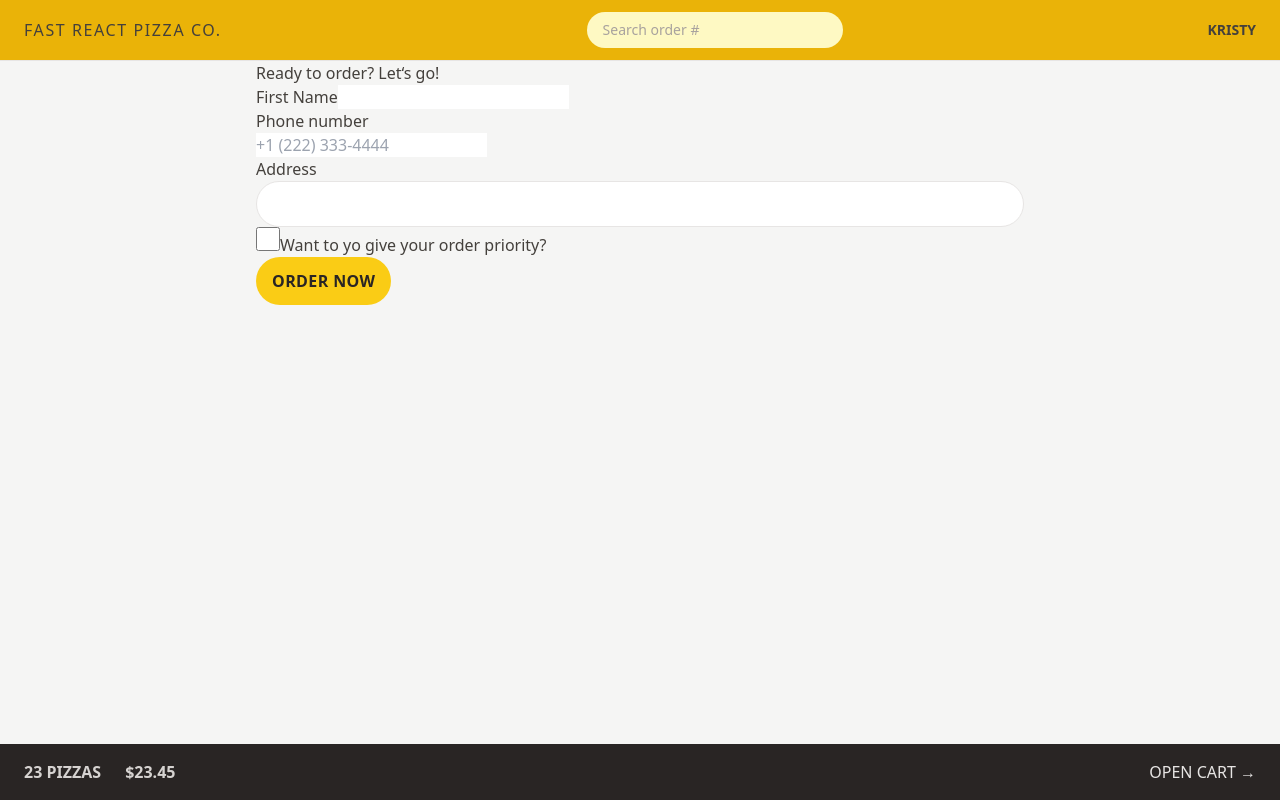
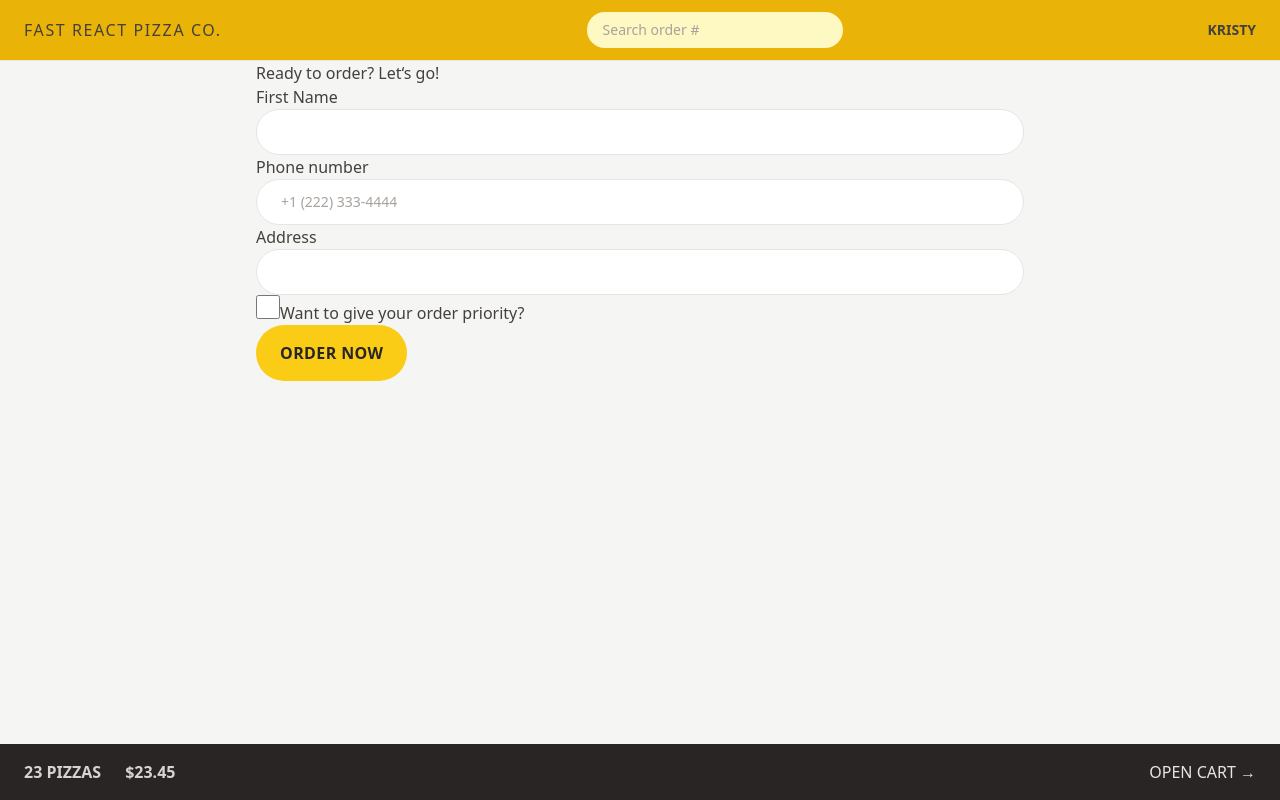
Before and after one commit to m9iv/fast-react-pizza, a React (Vite) app: page /order/new in a window 1280 px wide. Built offline with nearby package versions, Linux system fonts and the light colour scheme.

Commit message:
Reuse long style-names with react components and apply

```diff
--- a/src/features/cart/Cart.jsx
+++ b/src/features/cart/Cart.jsx
@@ -1,4 +1,6 @@
 import { Link } from 'react-router-dom'
+import LinkButton from '../../ui/LinkButton'
+import Button from '../../ui/Button'
 
 const fakeCart = [
   {
@@ -29,14 +31,13 @@
 
   return (
     <div>
-      <Link to="/menu" className="text-sm text-blue-500 hover:text-blue-600">
-        &larr; Back to menu
-      </Link>
+      <LinkButton to="/menu">&larr; Back to menu</LinkButton>
 
       <h2>Your cart, %NAME%</h2>
 
       <div>
-        <Link to="/order/new">Order pizzas</Link>
+        <Button to="/order/new">Order pizzas</Button>
+        {/* <Link to="/order/new">Order pizzas</Link> */}
         <button>Clear cart</button>
       </div>
     </div>
--- a/src/features/order/CreateOrder.jsx
+++ b/src/features/order/CreateOrder.jsx
@@ -1,5 +1,6 @@
 import { Form, redirect, useActionData, useNavigation } from 'react-router-dom'
 import { createOrder } from '../../services/apiRestaurant'
+import Button from '../../ui/Button'
 // import { useState } from "react"
 
 // https://uibakery.io/regex-library/phone-number
@@ -49,13 +50,14 @@
       <Form method="POST">
         <div>
           <label>First Name</label>
-          <input type="text" name="customer" required />
+          <input className="input" type="text" name="customer" required />
         </div>
 
         <div>
           <label>Phone number</label>
           <div>
             <input
+              className="input"
               type="tel"
               name="phone"
               placeholder="+1 (222) 333-4444"
@@ -68,12 +70,7 @@
         <div>
           <label>Address</label>
           <div>
-            <input
-              className="w-full rounded-full border border-stone-200 px-4 py-2 text-sm transition-all duration-300 placeholder:text-stone-400 focus:outline-none focus:ring focus:ring-yellow-400 md:px-6 md:py-3"
-              type="text"
-              name="address"
-              required
-            />
+            <input className="input" type="text" name="address" required />
           </div>
         </div>
 
@@ -86,17 +83,14 @@
             // value={withPriority}
             // onChange={(e) => setWithPriority(e.target.checked)}
           />
-          <label htmlFor="priority">Want to yo give your order priority?</label>
+          <label htmlFor="priority">Want to give your order priority?</label>
         </div>
 
         <div>
           <input type="hidden" name="cart" value={JSON.stringify(cart)} />
-          <button
-            className="inline-block rounded-full bg-yellow-400 px-4 py-3 font-semibold uppercase tracking-wide text-stone-800 transition-colors duration-300 hover:bg-yellow-400 focus:bg-yellow-300 focus:outline-none focus:ring focus:ring-yellow-400 focus:ring-offset-2 disabled:cursor-not-allowed"
-            disabled={isSubmitting}
-          >
+          <Button disabled={isSubmitting}>
             {isSubmitting ? 'Place order...' : 'Order now'}
-          </button>
+          </Button>
         </div>
       </Form>
     </div>
--- a/src/features/user/CreateUser.jsx
+++ b/src/features/user/CreateUser.jsx
@@ -1,4 +1,5 @@
 import { useState } from 'react'
+import Button from '../../ui/Button'
 
 function CreateUser() {
   const [username, setUsername] = useState('')
@@ -18,12 +19,12 @@
         placeholder="Your full name"
         value={username}
         onChange={(e) => setUsername(e.target.value)}
-        className="w-72"
+        className="input mb-8 w-72"
       />
 
       {username !== '' && (
         <div>
-          <button>Start ordering</button>
+          <Button>Start ordering</Button>
         </div>
       )}
     </form>
--- a/src/index.css
+++ b/src/index.css
@@ -2,41 +2,48 @@
 @tailwind components;
 @tailwind utilities;
 
-/* body {
-  font-family: system-ui, -apple-system, BlinkMacSystemFont, 'Segoe UI', Roboto,
-    Oxygen, Ubuntu, Cantarell, 'Open Sans', 'Helvetica Neue', sans-serif;
-  background-color: #f7f7f7;
-  color: #444;
+@layer components {
+  .input {
+    @apply w-full rounded-full border border-stone-200 px-4 py-2 text-sm transition-all duration-300 placeholder:text-stone-400 focus:outline-none focus:ring focus:ring-yellow-400 md:px-6 md:py-3;
+  }
 }
-
-.layout {
-  display: grid;
-  grid-template-rows: auto 1fr auto;
-  gap: 32px;
-  height: 100dvh;
-} */
 
 /* https://dev.to/afif/i-made-100-css-loaders-for-your-next-project-4eje */
 .loader {
   width: 45px;
   aspect-ratio: 0.75;
   --c: no-repeat linear-gradient(#333 0 0);
-  background: var(--c) 0% 50%, var(--c) 50% 50%, var(--c) 100% 50%;
+  background:
+    var(--c) 0% 50%,
+    var(--c) 50% 50%,
+    var(--c) 100% 50%;
   background-size: 20% 50%;
   animation: loading 1s infinite linear;
 }
 
 @keyframes loading {
   20% {
-    background-position: 0% 0%, 50% 50%, 100% 50%;
+    background-position:
+      0% 0%,
+      50% 50%,
+      100% 50%;
   }
   40% {
-    background-position: 0% 100%, 50% 0%, 100% 50%;
+    background-position:
+      0% 100%,
+      50% 0%,
+      100% 50%;
   }
   60% {
-    background-position: 0% 50%, 50% 100%, 100% 0%;
+    background-position:
+      0% 50%,
+      50% 100%,
+      100% 0%;
   }
   80% {
-    background-position: 0% 50%, 50% 50%, 100% 100%;
+    background-position:
+      0% 50%,
+      50% 50%,
+      100% 100%;
   }
 }
--- /dev/null
+++ b/src/ui/Button.jsx
@@ -0,0 +1,21 @@
+import { Link } from 'react-router-dom'
+
+function Button({ children, to, disabled }) {
+  const className =
+    'md inline-block rounded-full bg-yellow-400 px-4 py-3 font-semibold uppercase tracking-wide text-stone-800 transition-colors duration-300 hover:bg-yellow-400 focus:bg-yellow-300 focus:outline-none focus:ring focus:ring-yellow-400 focus:ring-offset-2 disabled:cursor-not-allowed sm:px-6 sm:py-4'
+
+  if (to)
+    return (
+      <Link to={to} className={className}>
+        {children}
+      </Link>
+    )
+
+  return (
+    <button className={className} disabled={disabled}>
+      {children}
+    </button>
+  )
+}
+
+export default Button
--- a/src/ui/Error.jsx
+++ b/src/ui/Error.jsx
@@ -1,14 +1,15 @@
-import { useNavigate, useRouteError } from "react-router-dom"
+import { useRouteError } from 'react-router-dom'
+import LinkButton from './LinkButton'
 
 function NotFound() {
-  const navigate = useNavigate()
   const error = useRouteError()
 
   return (
     <div>
       <h1>Something went wrong 😢</h1>
       <p>{error.data || error.message}</p>
-      <button onClick={() => navigate(-1)}>&larr; Go back</button>
+
+      <LinkButton to="-1">&larr; Go back</LinkButton>
     </div>
   )
 }
--- /dev/null
+++ b/src/ui/LinkButton.jsx
@@ -0,0 +1,21 @@
+import { Link, useNavigate } from 'react-router-dom'
+
+function LinkButton({ children, to }) {
+  const navigate = useNavigate()
+  const className = 'text-sm text-blue-500 hover:text-blue-600'
+
+  if (to === '-1')
+    return (
+      <button className={className} onClick={() => navigate(-1)}>
+        {children}
+      </button>
+    )
+
+  return (
+    <Link to={to} className={className}>
+      {children}
+    </Link>
+  )
+}
+
+export default LinkButton
```
